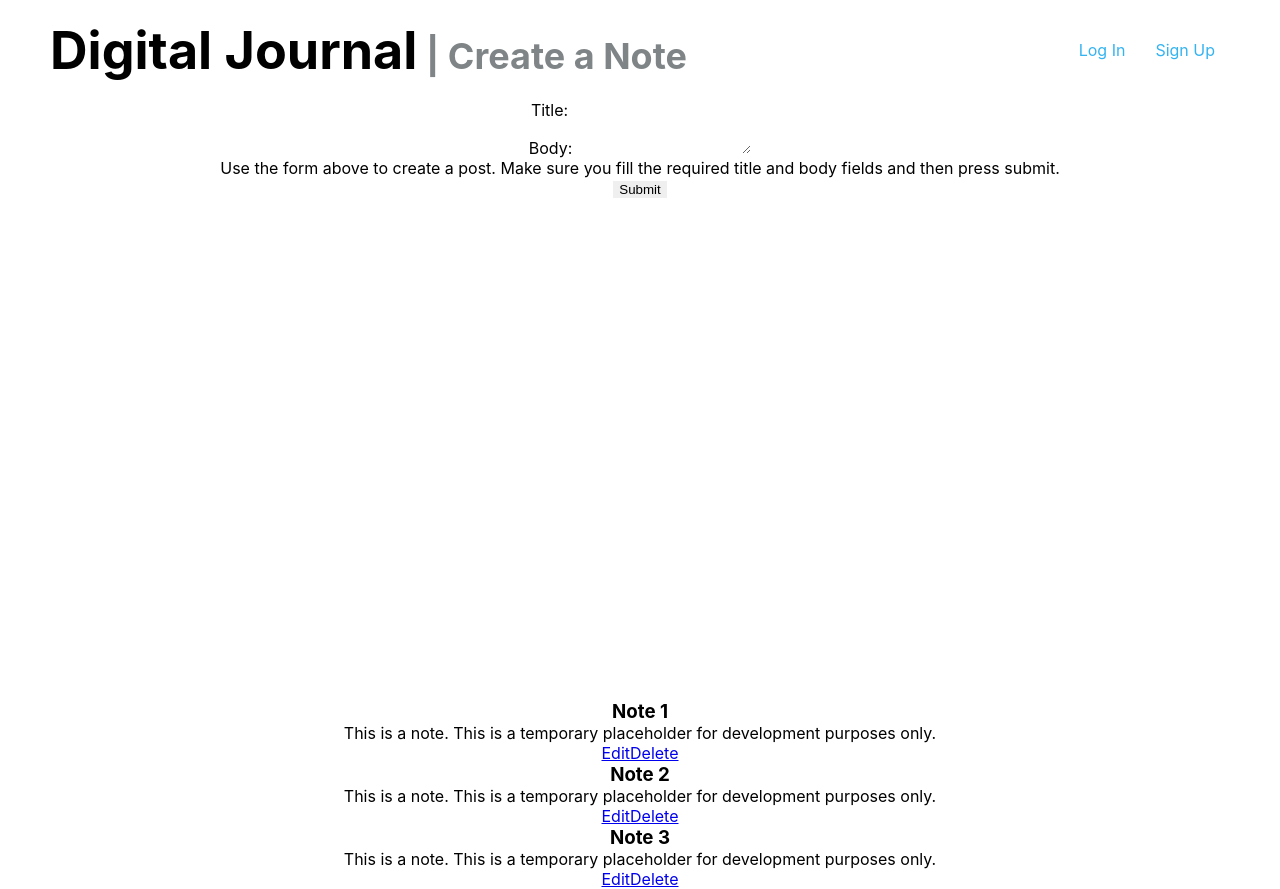
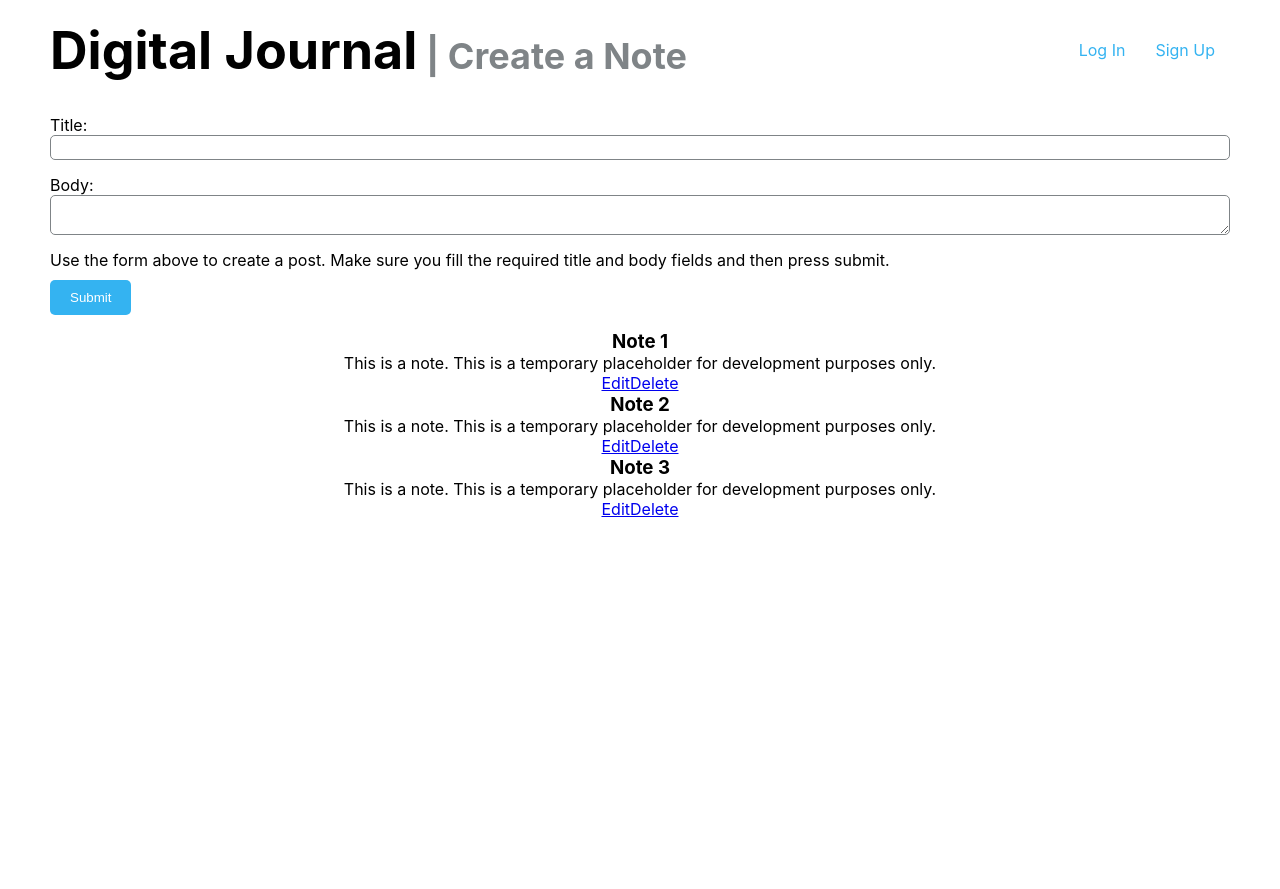
Before and after one commit to vinccodes/chingu-voyages, a React (Create React App) app in the folder solo-projects/tier3/journal-app/: page / in a window 1280 px wide. After the commit the page ends 800 px from the top, so only its background shows below. Built offline with nearby package versions, Linux system fonts and the light colour scheme.

Commit message:
style: styled addNoteForm

```diff
--- a/solo-projects/tier3/journal-app/src/components/AddNoteForm.js
+++ b/solo-projects/tier3/journal-app/src/components/AddNoteForm.js
@@ -2,18 +2,18 @@ import React from 'react'
 
 const AddNoteForm = (props) =>{
     return(
-        <div className="container">
-            <form>
-                <div className="">
-                    <label htmlFor="title">Title:</label>
-                    <input name="title" type="text"></input>
+        <div className="addNoteForm__container">
+            <form className="addNoteForm">
+                <div className="form__group">
+                    <label className="form__label" htmlFor="title">Title:</label>
+                    <input className="form__field" name="title" type="text"></input>
                 </div>
-                <div className="">
-                    <label htmlFor="body">Body:</label>
-                    <textarea name="body"></textarea>
+                <div className="form__group">
+                    <label className="form__label" htmlFor="body">Body:</label>
+                    <textarea className="form__field"name="body"></textarea>
                 </div>
-                <p>Use the form above to create a post. Make sure you fill the required title and body fields and then press submit.</p>
-                <button className="" type="submit">Submit</button>
+                <p className="addNoteForm__description">Use the form above to create a post. Make sure you fill the required title and body fields and then press submit.</p>
+                <button className="form__btn btn__submit" type="submit">Submit</button>
             </form>
         </div>
 
--- a/solo-projects/tier3/journal-app/src/styles.css
+++ b/solo-projects/tier3/journal-app/src/styles.css
@@ -18,6 +18,7 @@
     --clr-lightgrey: #7F8487;
     --clr-ivory: #f1f1f1;
     --clr-brightblue: #34B3F1;
+    --clr-white: #ffffff;
 
     /* Margins */
     --container: 25px 50px;
@@ -29,6 +30,32 @@
 .container {
     width: 100%;
     height: 600px;
+}
+
+.form__group {
+    margin-bottom: 15px;
+}
+
+.form__label {
+    margin-bottom: 15px;
+}
+.form__field {
+    width: 100%;
+    display: block;
+    padding: 4px;
+    border: 1px solid var(--clr-lightgrey);
+    border-radius: 5px;
+}
+
+.form__btn {
+    padding: 10px 20px;
+    border-radius: 5px;
+}
+
+/* Buttons */
+.btn__submit {
+    background-color: var(--clr-brightblue);
+    color: var(--clr-white);
 }
 
 /* Navbar */
@@ -63,4 +90,15 @@ nav {
     margin: 15px;
 }
 
-/* AddNoteForm Component*/
+/* AddNoteForm Component */
+
+.addNoteForm__container{
+    padding: 15px 50px;
+}
+.addNoteForm {
+    text-align: left;
+}
+
+.addNoteForm__description {
+    margin-bottom: 10px;
+}
```
